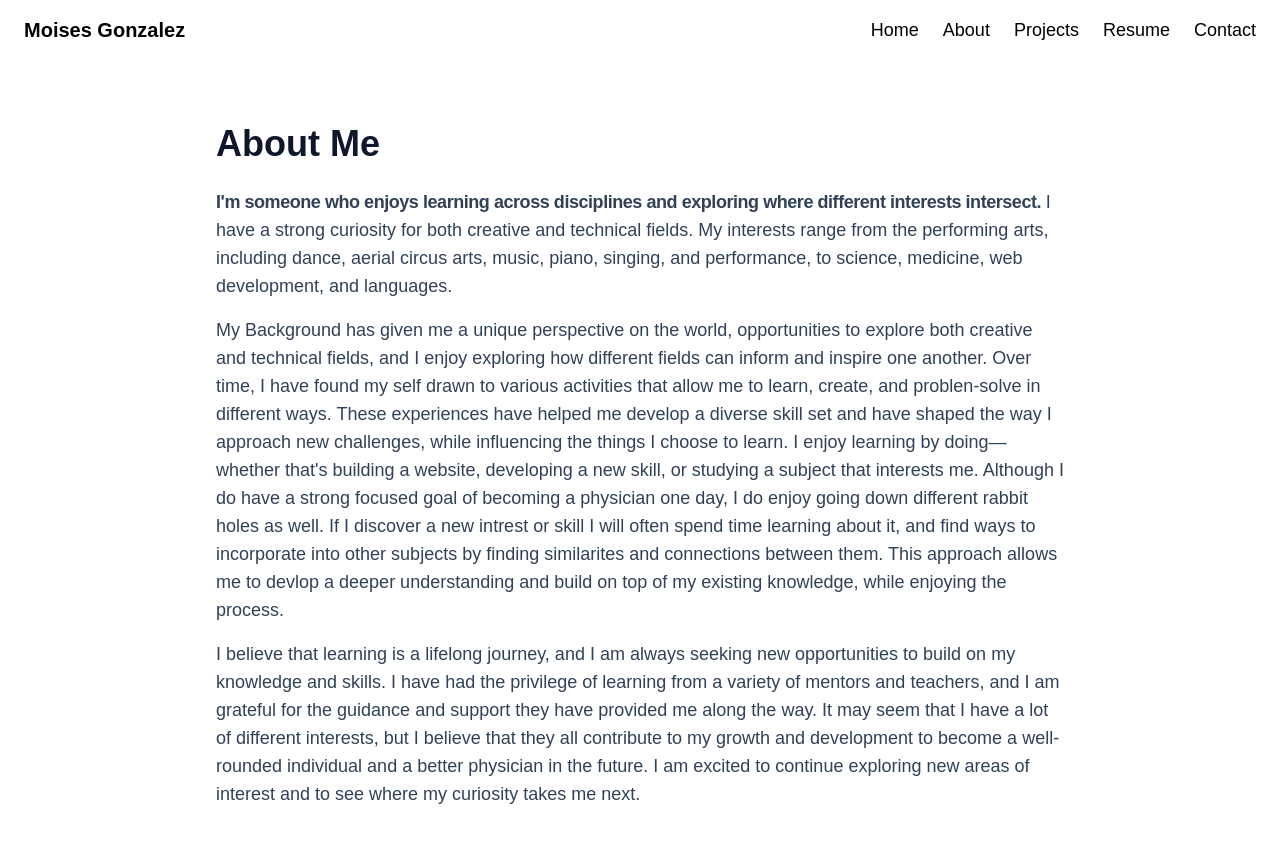
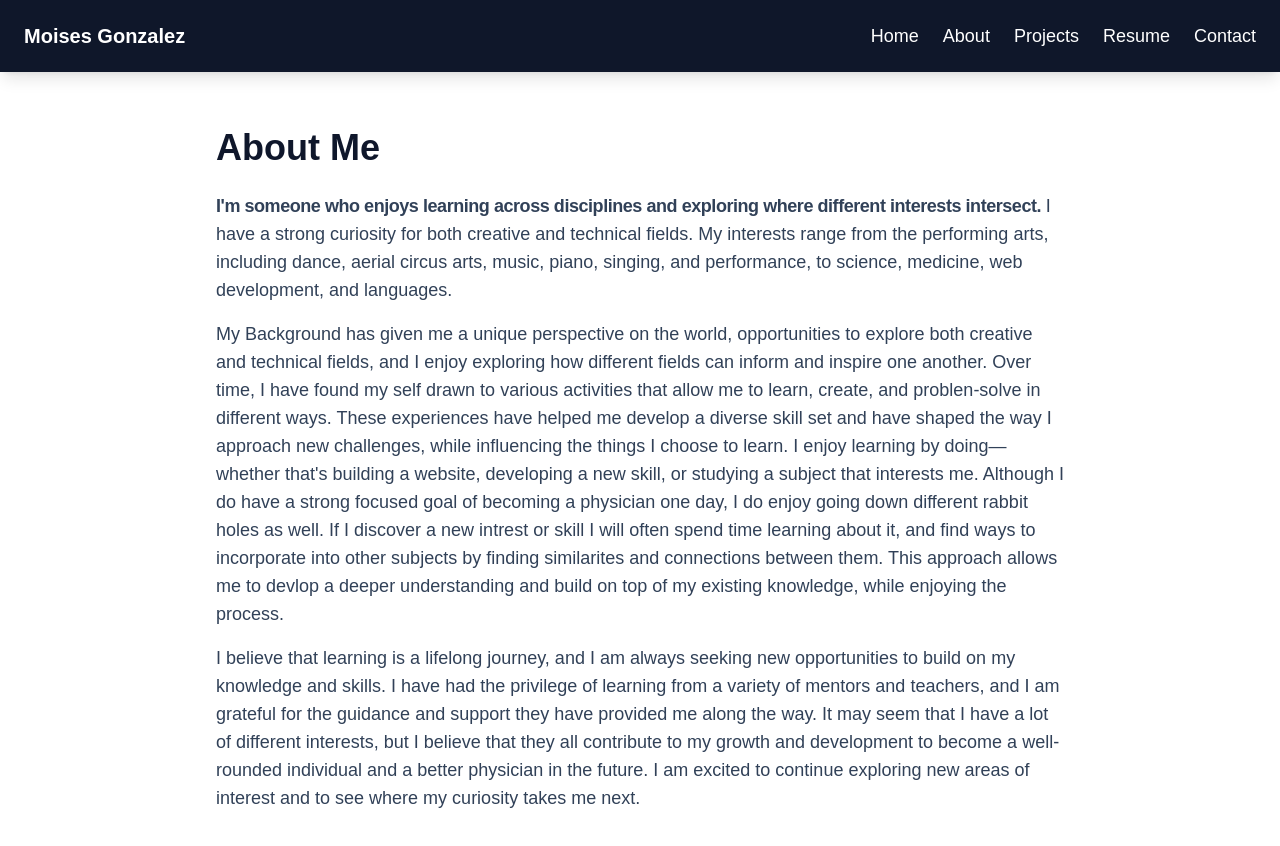
Before and after one commit to Moises1098/moisesgonzalez.com, a Next.js app: page /about in a window 1280 px wide. Shown: the top 846 px of the page. Built offline with nearby package versions, Linux system fonts and the light colour scheme.

Commit message:
Nav bar transition effect

```diff
--- a/package.json
+++ b/package.json
@@ -11,6 +11,7 @@
   "dependencies": {
     "@headlessui/react": "^2.2.10",
     "@heroicons/react": "^2.2.0",
+    "motion": "^13.1.1",
     "next": "16.3.2",
     "react": "19.2.8",
     "react-dom": "19.2.8"
--- a/src/app/about/page.tsx
+++ b/src/app/about/page.tsx
@@ -1,9 +1,7 @@
-import Navbar from "@/components/Navbar"
 export default function About() {
   return (
     <main>
-      <Navbar variant="default" />
-      <div className="mx-auto max-w-4xl px-6 py-16">
+      <div className="mx-auto max-w-4xl px-6 py-32 pb-16">
 
       <h1 className="text-4xl font-bold text-slate-900">
         About Me
--- a/src/app/contact/page.tsx
+++ b/src/app/contact/page.tsx
@@ -1,8 +1,6 @@
-import Navbar from "@/components/Navbar"
 export default function ContactMe() {
   return (
     <main>
-      <Navbar variant="default" />
       <h1>Contact Me</h1>
     </main>
   );
--- a/src/app/layout.tsx
+++ b/src/app/layout.tsx
@@ -1,30 +1,22 @@
 import type { Metadata } from "next";
-import { Geist, Geist_Mono } from "next/font/google";
+import Navbar from "@/components/Navbar";
 import "./globals.css";
-import Navbar from "@/components/Navbar";
-
-const geistSans = Geist({
-  variable: "--font-geist-sans",
-  subsets: ["latin"],
-});
-
-const geistMono = Geist_Mono({
-  variable: "--font-geist-mono",
-  subsets: ["latin"],
-});
 
 export const metadata: Metadata = {
   title: "Moises Gonzalez",
-  description: "Portfolio of Moises Gonzalez",
+  description: "Personal portfolio",
 };
 
-export default function RootLayout({ children }: LayoutProps<"/">) {
+export default function RootLayout({
+  children,
+}: Readonly<{
+  children: React.ReactNode;
+}>) {
   return (
-    <html
-      lang="en"
-      className={`${geistSans.variable} ${geistMono.variable} h-full antialiased`}
-    >
-      <body className="min-h-full flex flex-col">
+    <html lang="en">
+      <body>
+        <Navbar />
+
         {children}
       </body>
     </html>
--- a/src/app/page.tsx
+++ b/src/app/page.tsx
@@ -1,10 +1,6 @@
-import Navbar from "@/components/Navbar"
-
 export default function Home() {
   return (
     <main>
-  <Navbar variant="home" />
-
       <section className="min-h-screen px-6 pt-32">
         <div className="mx-auto grid w-full max-w-6xl grid-cols-3 items-center gap-12">
           {/* Image — 1/3 */}
--- a/src/app/projects/page.tsx
+++ b/src/app/projects/page.tsx
@@ -1,8 +1,6 @@
-import Navbar from "@/components/Navbar"
 export default function Projects() {
   return (
     <main>
-      <Navbar variant="default" />
       <h1>Projects</h1>
     </main>
   );
--- a/src/app/resume/page.tsx
+++ b/src/app/resume/page.tsx
@@ -1,8 +1,6 @@
-import Navbar from "@/components/Navbar"
 export default function Resume() {
   return (
     <main>
-      <Navbar variant="default" />
       <h1>Resume</h1>
     </main>
   );
--- a/src/components/Navbar.tsx
+++ b/src/components/Navbar.tsx
@@ -1,100 +1,506 @@
-"use client"
+"use client";
 
 import {
-  Disclosure,
-  DisclosureButton,
-  DisclosurePanel,
-} from "@headlessui/react"
+  motion,
+  AnimatePresence,
+  useScroll,
+  useMotionValueEvent,
+} from "motion/react";
+
+import { useState, useEffect } from "react";
+import { usePathname } from "next/navigation";
+import Link from "next/link";
 
 import {
   Bars3Icon,
   XMarkIcon,
-} from "@heroicons/react/24/outline"
+} from "@heroicons/react/24/outline";
+
+/*
+ * =========================================================
+ * HOME PILL NAVIGATION
+ * =========================================================
+ *
+ * Home is intentionally NOT included here.
+ */
 
 const navigation = [
-  { name: "Home", href: "/" },
   { name: "About", href: "/about" },
   { name: "Projects", href: "/projects" },
   { name: "Resume", href: "/resume" },
   { name: "Contact", href: "/contact" },
-]
+];
 
-type NavbarProps = {
-  variant: "home" | "default"
-}
+/*
+ * =========================================================
+ * DEFAULT NAVIGATION
+ * =========================================================
+ *
+ * Home is included here.
+ */
 
-export default function Navbar({ variant }: NavbarProps) {
+const defaultNavigation = [
+  { name: "Home", href: "/" },
+  ...navigation,
+];
 
-  // HOME NAVBAR
-  if (variant === "home") {
+/*
+ * =========================================================
+ * MORPH SETTINGS
+ * =========================================================
+ */
+
+const morphDuration = 0.85;
+
+const morphEase = [0.22, 1, 0.36, 1] as const;
+
+export default function Navbar() {
+  const pathname = usePathname();
+
+  const { scrollY } = useScroll();
+
+  const isHome = pathname === "/";
+
+  const [hidden, setHidden] = useState(false);
+
+  /*
+   * Mobile menu state.
+   *
+   * Starts CLOSED.
+   */
+  const [mobileOpen, setMobileOpen] = useState(false);
+
+  /*
+   * Close mobile menu whenever the route changes.
+   */
+  useEffect(() => {
+    setMobileOpen(false);
+  }, [pathname]);
+
+  /*
+   * =========================================================
+   * HIDE NAVBAR WHEN SCROLLING DOWN
+   * =========================================================
+   */
+
+  useMotionValueEvent(scrollY, "change", (current) => {
+    const previous = scrollY.getPrevious() ?? 0;
+
+    if (current > previous && current > 150) {
+      setHidden(true);
+    } else {
+      setHidden(false);
+    }
+  });
+
+  /*
+   * =========================================================
+   * NAVIGATION HANDLER
+   * =========================================================
+   */
+
+  const handleNavigation = () => {
+    setMobileOpen(false);
+  };
+
   return (
-    <nav className="absolute left-1/2 top-6 w-[calc(100%-2rem)] max-w-[700px] -translate-x-1/2 rounded-full bg-white px-6 py-4 shadow-lg">
-      <div className="flex items-center justify-center gap-[clamp(1rem,5vw,2.5rem)]">
-        {navigation.map((item) => (
-          <a
-            key={item.name}
-            href={item.href}
-            className="group relative whitespace-nowrap text-[clamp(1rem,2vw,1.125rem)] font-medium text-black transition-all duration-300 hover:text-cyan-950 hover:[text-shadow:0_0_5px_#22d3ee,0_0_15px_#22d3ee,0_0_30px_#22d3ee] after:absolute after:-bottom-1 after:left-1/2 after:h-[2px] after:w-0 after:-translate-x-1/2 after:bg-cyan-950 after:shadow-[0_0_8px_#22d3ee] after:transition-all after:duration-300 hover:after:w-full"
-          >
-            {item.name}
-          </a>
-        ))}
-      </div>
-    </nav>
-  )
-}
+    <motion.header
+      className="
+        pointer-events-none
+        fixed
+        inset-x-0
+        top-0
+        z-50
+      "
+      animate={{
+        y: hidden ? -140 : 0,
+      }}
+      transition={{
+        duration: 0.35,
+        ease: morphEase,
+      }}
+    >
 
-  // DEFAULT NAVBAR
-  if (variant === "default") {
-  return (
-    <Disclosure as="nav" className="w-full bg-white text-black dark:bg-slate-900 dark:text-white ">
-      <div className="flex w-full items-center justify-between px-6 py-4">
+      {/* ===================================================== */}
+      {/*                                                       */}
+      {/*                 ONE NAVBAR SHELL                      */}
+      {/*                                                       */}
+      {/* ===================================================== */}
 
-        {/* Name */}
-        <div className="text-xl font-bold">
-          Moises Gonzalez
-        </div>
+      <motion.nav
+        initial={false}
+        className="
+          pointer-events-auto
+          absolute
+          left-1/2
+          overflow-hidden
+          shadow-lg
+        "
+        style={{
+          x: "-50%",
+        }}
 
-        {/* Desktop navigation */}
-        <div className="hidden items-center gap-6 md:flex">
+        /*
+         * ===================================================
+         * START / END STATES
+         * ===================================================
+         *
+         * HOME:
+         *
+         *   width        → 700px
+         *   top          → 24px
+         *   radius       → pill
+         *   color        → white
+         *
+         * DEFAULT:
+         *
+         *   width        → 100vw
+         *   top          → 0
+         *   radius       → square
+         *   color        → navy
+         *
+         * Motion interpolates these values on the SAME
+         * physical navbar element.
+         */
+
+        animate={{
+          width: isHome
+            ? "min(700px, calc(100vw - 2rem))"
+            : "100vw",
+
+          top: isHome ? 24 : 0,
+
+          borderRadius: isHome ? 9999 : 0,
+
+          backgroundColor: isHome
+            ? "#ffffff"
+            : "#0f172a",
+        }}
+
+        /*
+         * ===================================================
+         * MORPH TRANSITION
+         * ===================================================
+         *
+         * Width, position, corners and color all start
+         * and finish together.
+         */
+
+        transition={{
+          width: {
+            duration: morphDuration,
+            ease: morphEase,
+          },
+
+          top: {
+            duration: morphDuration,
+            ease: morphEase,
+          },
+
+          borderRadius: {
+            duration: morphDuration,
+            ease: morphEase,
+          },
+
+          backgroundColor: {
+            duration: morphDuration,
+            ease: morphEase,
+          },
+        }}
+      >
+
+        {/* ================================================= */}
+        {/*                                                   */}
+        {/*                 HOME PILL CONTENT                 */}
+        {/*                                                   */}
+        {/* ================================================= */}
+
+        <motion.div
+          animate={{
+            opacity: isHome ? 1 : 0,
+            scale: isHome ? 1 : 0.96,
+          }}
+          transition={{
+            duration: 0.2,
+            ease: "easeOut",
+          }}
+
+          className="
+            absolute
+            inset-0
+            flex
+            items-center
+            justify-center
+            gap-[clamp(1rem,5vw,2.5rem)]
+            px-6
+          "
+
+          style={{
+            pointerEvents: isHome ? "auto" : "none",
+          }}
+        >
+
           {navigation.map((item) => (
-            <a
+            <Link
               key={item.name}
               href={item.href}
-              className="text-lg font-medium transition-colors hover:text-zinc-500"
+              onClick={handleNavigation}
+
+              className="
+                group
+                relative
+                whitespace-nowrap
+
+                text-[clamp(1rem,2vw,1.125rem)]
+                font-medium
+                text-black
+
+                transition-all
+                duration-300
+
+                hover:text-cyan-950
+
+                hover:[text-shadow:
+                  0_0_5px_#22d3ee,
+                  0_0_15px_#22d3ee,
+                  0_0_30px_#22d3ee
+                ]
+
+                after:absolute
+                after:-bottom-1
+                after:left-1/2
+                after:h-[2px]
+                after:w-0
+                after:-translate-x-1/2
+
+                after:bg-cyan-950
+                after:shadow-[0_0_8px_#22d3ee]
+
+                after:transition-all
+                after:duration-300
+
+                hover:after:w-full
+              "
             >
               {item.name}
-            </a>
+            </Link>
           ))}
-        </div>
 
-        {/* Mobile menu button */}
-        <DisclosureButton
-          className="group rounded-md p-2 hover:bg-slate-200 dark:hover:bg-slate-700 md:hidden"
-          aria-label="Toggle navigation menu"
+        </motion.div>
+
+
+        {/* ================================================= */}
+        {/*                                                   */}
+        {/*              DEFAULT NAVBAR CONTENT               */}
+        {/*                                                   */}
+        {/* ================================================= */}
+
+        <motion.div
+          animate={{
+            opacity: isHome ? 0 : 1,
+            scale: isHome ? 0.96 : 1,
+          }}
+
+          transition={{
+            duration: 0.2,
+            ease: "easeOut",
+          }}
+
+          className="
+            relative
+            w-full
+            text-white
+          "
+
+          style={{
+            pointerEvents: isHome ? "none" : "auto",
+          }}
         >
-          <Bars3Icon className="block size-6 group-data-open:hidden" />
-          <XMarkIcon className="hidden size-6 group-data-open:block" />
-        </DisclosureButton>
 
-      </div>
+          {/* ================================================= */}
+          {/* MAIN NAVIGATION ROW                               */}
+          {/* ================================================= */}
 
-      {/* Mobile menu */}
-      <DisclosurePanel className="md:hidden">
-        <div className="flex flex-col space-y-1 px-4 pb-4">
-          {navigation.map((item) => (
-            <a
-              key={item.name}
-              href={item.href}
-              className="rounded-md px-3 py-2 hover:bg-slate-200 dark:hover:bg-slate-700"
+          <div
+            className="
+              flex
+              min-h-[72px]
+              w-full
+              items-center
+              justify-between
+              px-6
+              py-4
+            "
+          >
+
+            {/* ================================================= */}
+            {/* NAME                                              */}
+            {/* ================================================= */}
+
+            <Link
+              href="/"
+              onClick={handleNavigation}
+
+              className="
+                text-xl
+                font-bold
+                text-white
+              "
             >
-              {item.name}
-            </a>
-          ))}
-        </div>
-      </DisclosurePanel>
+              Moises Gonzalez
+            </Link>
 
-    </Disclosure>
-  )
+
+            {/* ================================================= */}
+            {/* DESKTOP NAVIGATION                                */}
+            {/* ================================================= */}
+
+            <div
+              className="
+                hidden
+                items-center
+                gap-6
+                md:flex
+              "
+            >
+
+              {defaultNavigation.map((item) => (
+                <Link
+                  key={item.name}
+                  href={item.href}
+                  onClick={handleNavigation}
+
+                  className="
+                    text-lg
+                    font-medium
+                    text-white
+
+                    transition-colors
+                    duration-200
+
+                    hover:text-slate-300
+                  "
+                >
+                  {item.name}
+                </Link>
+              ))}
+
+            </div>
+
+
+            {/* ================================================= */}
+            {/* MOBILE HAMBURGER                                  */}
+            {/* ================================================= */}
+
+            <button
+              type="button"
+
+              onClick={() =>
+                setMobileOpen((open) => !open)
+              }
+
+              className="
+                rounded-md
+                p-2
+                text-white
+
+                transition-colors
+
+                hover:bg-white/10
+
+                md:hidden
+              "
+
+              aria-label={
+                mobileOpen
+                  ? "Close navigation menu"
+                  : "Open navigation menu"
+              }
+
+              aria-expanded={mobileOpen}
+            >
+
+              {mobileOpen ? (
+                <XMarkIcon className="size-6" />
+              ) : (
+                <Bars3Icon className="size-6" />
+              )}
+
+            </button>
+
+          </div>
+
+
+          {/* ================================================= */}
+          {/* MOBILE MENU                                       */}
+          {/* ================================================= */}
+
+          <AnimatePresence initial={false}>
+
+            {mobileOpen && (
+              <motion.div
+                initial={{
+                  height: 0,
+                  opacity: 0,
+                }}
+
+                animate={{
+                  height: "auto",
+                  opacity: 1,
+                }}
+
+                exit={{
+                  height: 0,
+                  opacity: 0,
+                }}
+
+                transition={{
+                  duration: 0.3,
+                  ease: morphEase,
+                }}
+
+                className="
+                  overflow-hidden
+                  px-6
+                  pb-4
+                  md:hidden
+                "
+              >
+
+                <div className="flex flex-col space-y-1">
+
+                  {defaultNavigation.map((item) => (
+                    <Link
+                      key={item.name}
+                      href={item.href}
+                      onClick={handleNavigation}
+
+                      className="
+                        rounded-md
+                        px-3
+                        py-2
+                        text-white
+
+                        transition-colors
+
+                        hover:bg-white/10
+                      "
+                    >
+                      {item.name}
+                    </Link>
+                  ))}
+
+                </div>
+
+              </motion.div>
+            )}
+
+          </AnimatePresence>
+
+        </motion.div>
+
+      </motion.nav>
+
+    </motion.header>
+  );
 }
-}
```
Also changed, not shown: 1 other file (tests, documents, lock files or other folders). Lines whose indentation alone changed are shown as unchanged.
